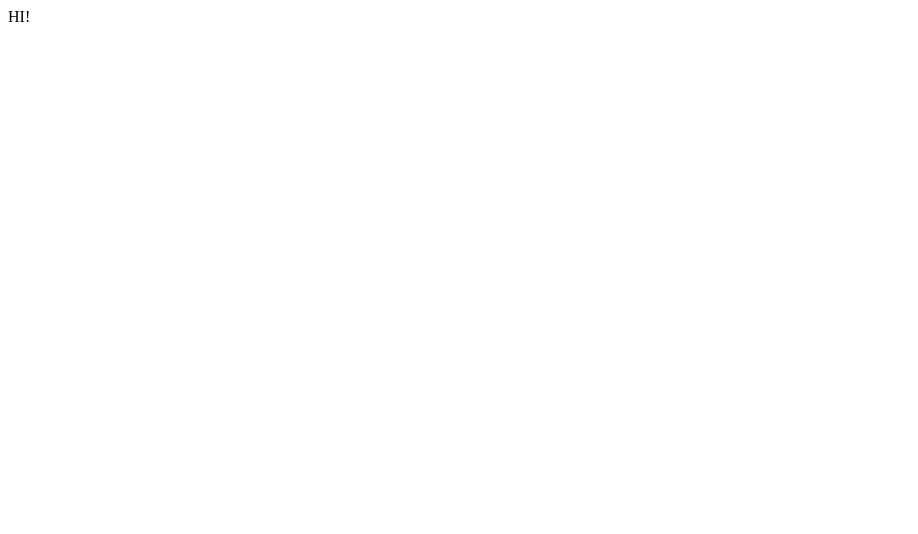
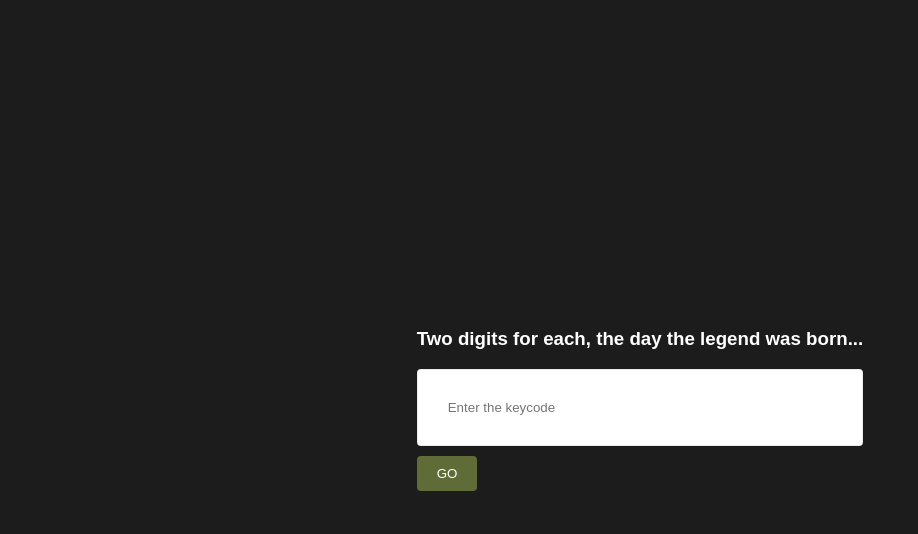
Before and after one commit to Iamlujain/Keycode, a plain HTML site: page index.html in a window 1280 px wide. Shown: the whole page, without its empty margins (0-918 px from the left). Drawn offline with Linux system fonts and the light colour scheme.

Commit message:
just modify text later!

```diff
--- a/index.html
+++ b/index.html
@@ -1,9 +1,71 @@
-<html>
+<!DOCTYPE html>
+<html lang="en">
 <head>
-<title> Put Keycode Here</title>
+    <meta charset="UTF-8">
+    <meta name="viewport" content="width=device-width, initial-scale=1.0">
+    <title>Password Protected Website</title>
+    <style>
+        body {
+            font-family: Arial, sans-serif;
+            background-color: #1c1c1c;
+            margin: 0;
+            padding: 0;
+            display: flex;
+            justify-content: center;
+            align-items: center;
+            height: 100vh;
+        }
+        .container {
+            background-color: #1c1c1c;
+            padding: 40px;
+            border-radius: 8px;
+            box-shadow: 0 0 10px rgba(247, 243, 243, 0);
+        }
+        input[type="text"] {
+            width: 100%;
+            padding: 30px;
+            margin-bottom: 10px;
+            border: 1px solid #cccccc65;
+            border-radius: 4px;
+            box-sizing: border-box;
+        }
+        button {
+            background-color: #606C38;
+            color: #fff;
+            border: none;
+            padding: 10px 20px;
+            border-radius: 4px;
+            cursor: pointer;
+        }
+        button:hover {
+            background-color: #283618;
+
+        }
+        .container h3 {
+    color: #ffffff; /* Change to your desired color */
+}
+
+    </style>
 </head>
+<body>
+    <div class="container">
+        <h3>Two digits for each, the day the legend was born...</h3>
+        <form id="passwordForm" action="javascript:void(0);">
+            <input type="text" id="passwordInput" placeholder="Enter the keycode">
+            <button type="submit">GO</button>
+        </form>
+    </div>
 
-<body>
-    <p>HI!</p>
+    <script>
+        document.getElementById("passwordForm").addEventListener("submit", function(event) {
+            event.preventDefault();
+            var password = document.getElementById("passwordInput").value;
+            if (password === "060393") { // Change "yourpassword" to your desired password
+                window.location.href = "success.html"; // Redirect to success page
+            } else {
+                alert("Incorrect password! Please try again.");
+            }
+        });
+    </script>
 </body>
 </html>
```
Also changed, not shown: success.html (added, +52 -0 lines), 1 other file.
